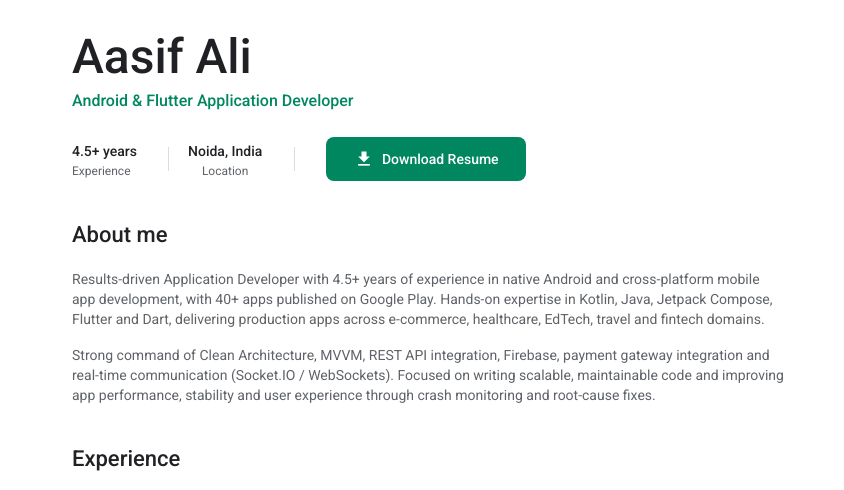
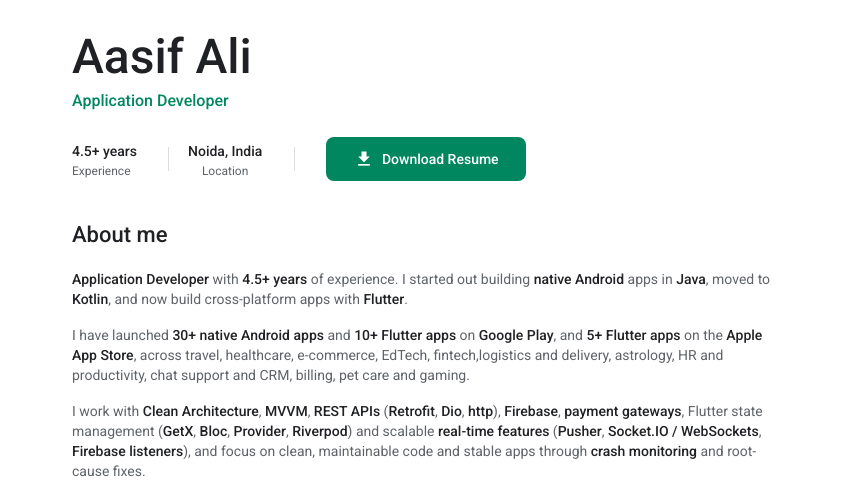
Before and after one commit to aasifali1385/portfolio, a plain HTML site: page index.html in a window 1280 px wide. Both pictures are taken after a click on the tab "About Me". Shown: the part 67-557 px from the top of the page, 0-844 px from the left. Drawn offline with Linux system fonts and the light colour scheme; a web font is replaced by a local one.

Commit message:
Updated 'About Me' section

```diff
--- a/css/resume.css
+++ b/css/resume.css
@@ -226,3 +226,9 @@
         display: none;
     }
 }
+
+/* Bold words in About me */
+.rs .pv-text strong {
+    color: var(--pv-text);
+    font-weight: 500;
+}
--- a/js/resume-details.js
+++ b/js/resume-details.js
@@ -10,20 +10,23 @@ const EXPERIENCE = experienceSince(2022, 4);
 
 renderResume({
     name: "Aasif Ali",
-    headline: "Android & Flutter Application Developer",
+    headline: "Application Developer",
     photo: "",
     location: "Noida, India",
     experience: EXPERIENCE,
     cv: "resume/Aasif-Ali-Resume.pdf",
 
+    // Wrap words in **...** to make them bold
     about: [
-        "Results-driven Application Developer with " + EXPERIENCE + " of experience in native Android and " +
-        "cross-platform mobile app development, with 40+ apps published on Google Play. Hands-on expertise in " +
-        "Kotlin, Java, Jetpack Compose, Flutter and Dart, delivering production apps across e-commerce, " +
-        "healthcare, EdTech, travel and fintech domains.",
-        "Strong command of Clean Architecture, MVVM, REST API integration, Firebase, payment gateway integration " +
-        "and real-time communication (Socket.IO / WebSockets). Focused on writing scalable, maintainable code and " +
-        "improving app performance, stability and user experience through crash monitoring and root-cause fixes."
+        "**Application Developer** with **" + EXPERIENCE + "** of experience. I started out building " +
+        "**native Android** apps in **Java**, moved to **Kotlin**, and now build cross-platform apps with **Flutter**.",
+        "I have launched **30+ native Android apps** and **10+ Flutter apps** on **Google Play**, and " +
+        "**5+ Flutter apps** on the **Apple App Store**, across travel, healthcare, e-commerce, EdTech, fintech," +
+        "logistics and delivery, astrology, HR and productivity, chat support and CRM, billing, pet care and gaming.",
+        "I work with **Clean Architecture**, **MVVM**, **REST APIs** (**Retrofit**, **Dio**, **http**), **Firebase**, " +
+        "**payment gateways**, Flutter state management (**GetX**, **Bloc**, **Provider**, **Riverpod**) and " +
+        "scalable **real-time features** (**Pusher**, **Socket.IO / WebSockets**, **Firebase listeners**), and " +
+        "focus on clean, maintainable code and stable apps through **crash monitoring** and root-cause fixes."
     ],
 
     jobs: [
@@ -70,10 +73,15 @@ renderResume({
     ],
 
     skills: [
-        {group: "Languages & Platforms", items: ["Kotlin", "Java", "Dart", "SQL", "Android", "iOS (via Flutter)"]},
-        {group: "Frameworks & Architecture", items: ["Android SDK", "Jetpack Compose", "Flutter", "Clean Architecture", "MVVM", "Bloc", "GetX"]},
-        {group: "Libraries", items: ["Coroutines & Flow", "Retrofit", "Room", "Hilt", "WorkManager", "Socket.IO / WebSockets"]},
-        {group: "Tools", items: ["Firebase", "Crashlytics", "REST APIs", "Git", "Android Studio", "Play Console publishing"]}
+        {group: "Languages", items: ["Kotlin", "Java", "Dart", "SQL"]},
+        {group: "Platforms", items: ["Android", "Flutter", "iOS (via Flutter)"]},
+        {group: "Android", items: ["Android SDK", "Jetpack Compose", "Jetpack (ViewModel, LiveData, Navigation)", "Coroutines & Flow", "Retrofit", "Room", "Hilt", "WorkManager"]},
+        {group: "Flutter", items: ["GetX", "Bloc", "Provider", "Riverpod", "Dio", "http"]},
+        {group: "Architecture", items: ["Clean Architecture", "MVVM", 'MVC', "Modular projects"]},
+        {group: "Real-time", items: ["Pusher", "Socket.IO / WebSockets", "Firebase listeners"]},
+        {group: "Firebase", items: ["Authentication", "Cloud Firestore", "Cloud Messaging (FCM)", "Crashlytics", "Analytics"]},
+        {group: "Integrations", items: ["REST APIs", "Razorpay", "Stripe", "In-app purchases", "Google Maps API", "Meta messaging APIs"]},
+        {group: "Tools & Publishing", items: ["Git", "Android Studio", "Google Play Console", "Apple App Store publishing"]}
     ],
 
     projects: [
@@ -148,7 +156,7 @@ renderResume({
         {
             degree: "Bachelor of Computer Applications (BCA)",
             school: "Disha Bharti College",
-            location: "Noida, India",
+            location: "Saharanpur, India",
             period: "2020",
             grade: ""
         }
--- a/js/resume.js
+++ b/js/resume.js
@@ -11,7 +11,7 @@
  *   experience  Total experience for the stats row, e.g. "4.5+ years"
  *   cv          Path of the PDF built from resume/Aasif-Ali-Resume.tex, for the
  *               Download CV button (without it the button is greyed out)
- *   about       List of paragraphs for "About me"
+ *   about       List of paragraphs for "About me"; wrap words in **...** to make them bold
  *   jobs        List of {role, company, period, location, points: [...]}
  *   skills      List of skills shown as chips, or groups: {group: "Languages", items: [...]}
  *   projects    List of {name, tech, year, link, points: [...]}
@@ -71,7 +71,9 @@ function renderResume(me) {
                 ${body}
             </section>` : '';
 
-    const about = list(me.about).map((p) => `<p class="pv-text">${esc(p)}</p>`).join('');
+    // **word** in a paragraph is shown in bold
+    const bold = (text) => esc(text).replace(/\*\*(.+?)\*\*/g, '<strong>$1</strong>');
+    const about = list(me.about).map((p) => `<p class="pv-text">${bold(p)}</p>`).join('');
 
     const jobs = list(me.jobs).map((job) => `
                 <div class="rs-item">
```
